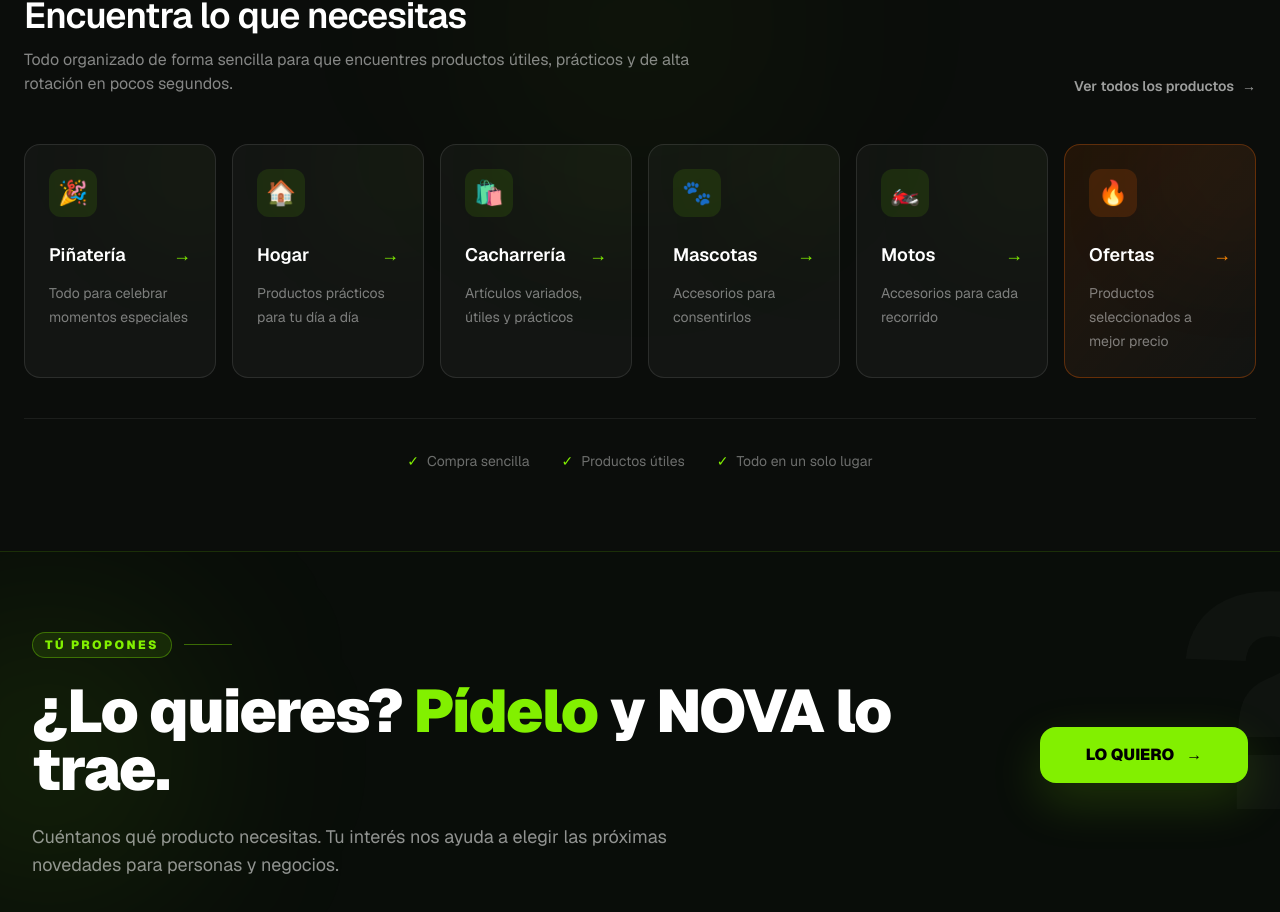
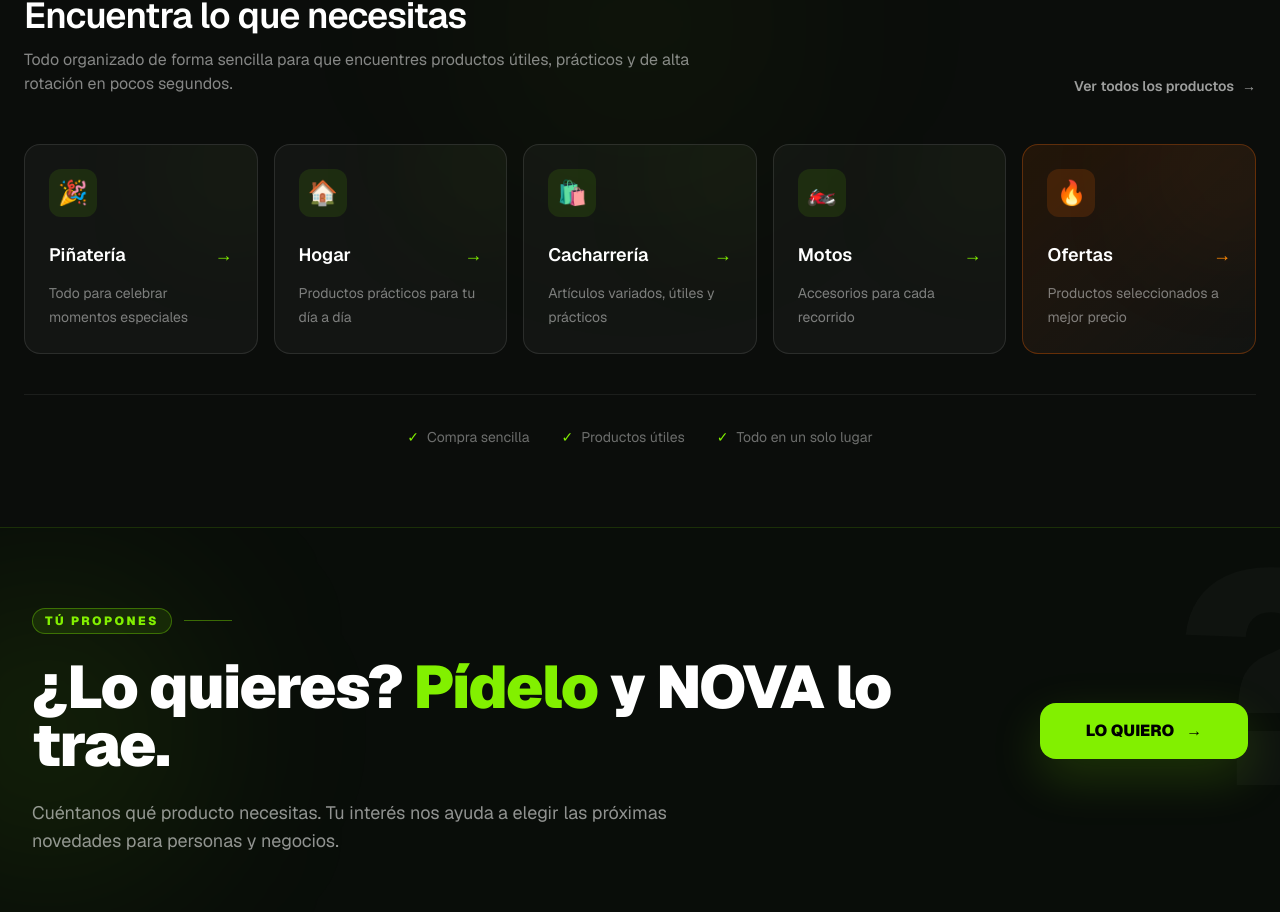
Before and after one commit to cgomezcardenas15-2/tienda-web, a Next.js app: page / in a window 1280 px wide. Shown: the part 963-1875 px from the top of the page. Built offline with nearby package versions, Linux system fonts and the light colour scheme; no server answers; the database is empty.

Commit message:
Oculta la sección de Mascotas

```diff
--- a/app/components/Categories.tsx
+++ b/app/components/Categories.tsx
@@ -16,12 +16,6 @@
     descripcion: "Artículos variados, útiles y prácticos",
     icono: "🛍️",
     href: "/categoria/cacharreria",
-  },
-  {
-    nombre: "Mascotas",
-    descripcion: "Accesorios para consentirlos",
-    icono: "🐾",
-    href: "/categoria/mascotas",
   },
   {
     nombre: "Motos",
@@ -75,7 +69,7 @@
         </div>
 
         {/* Tarjetas de categorías */}
-        <div className="grid grid-cols-1 gap-4 sm:grid-cols-2 lg:grid-cols-3 xl:grid-cols-6">
+        <div className="grid grid-cols-1 gap-4 sm:grid-cols-2 lg:grid-cols-3 xl:grid-cols-5">
           {categorias.map((categoria) => (
             <a
               key={categoria.nombre}
```
